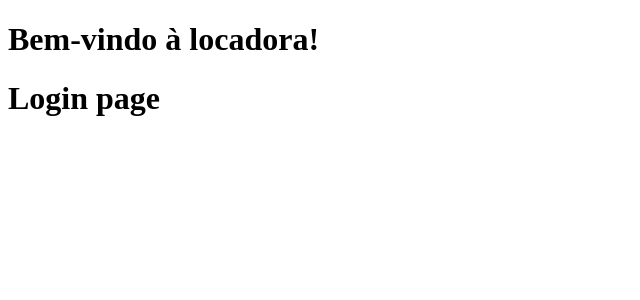
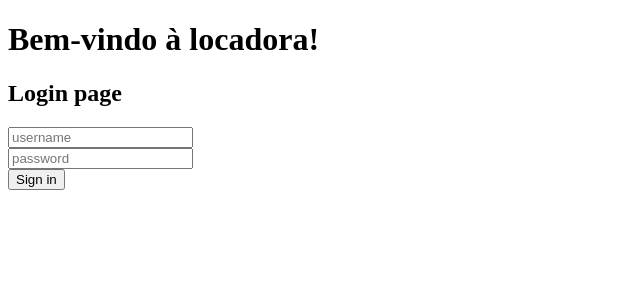
Before and after one commit to ThiagoMartinsSaraiva/LocadoraJS, a Vue app in the folder client/: page /login in a window 1280 px wide. Shown: the top 300 px of the page, without its empty margins (0-640 px from the left). Built offline with nearby package versions, Linux system fonts and the light colour scheme.

Commit message:
feat: fazendo login com vuex

```diff
--- a/client/src/store/index.js
+++ b/client/src/store/index.js
@@ -17,12 +17,8 @@ export default createStore({
     }
   },
   actions: {
-    login({ commit }) {
-      const token = '123123213'
-      const user = {
-        name: 'thiago',
-        email: 'thiagomartinssaraiva@gmail.com',
-      }
+    login({ commit }, user) {
+      const token = ''
 
       commit('login', { token, user })
     },
--- a/client/src/views/Login.vue
+++ b/client/src/views/Login.vue
@@ -1,10 +1,37 @@
 <template>
-  <h1>Login page</h1>
+  <article>
+    <h1>Login page</h1>
+    <div>
+      <form @submit.prevent="login">
+        <div>
+          <input v-model="form.username" type="text" placeholder="username">
+        </div>
+        <div>
+          <input v-model="form.password" type="text" placeholder="password">
+        </div>
+        <div>
+          <button>Sign in</button>
+        </div>
+      </form>
+    </div>
+  </article>
 </template>
 
 <script>
 export default {
-
+  data() {
+    return {
+      form: {
+        username: null,
+        password: null,
+      },
+    }
+  },
+  methods: {
+    login() {
+      this.$store.dispatch('login', { ...this.form })
+    },
+  },
 }
 </script>
 
```
